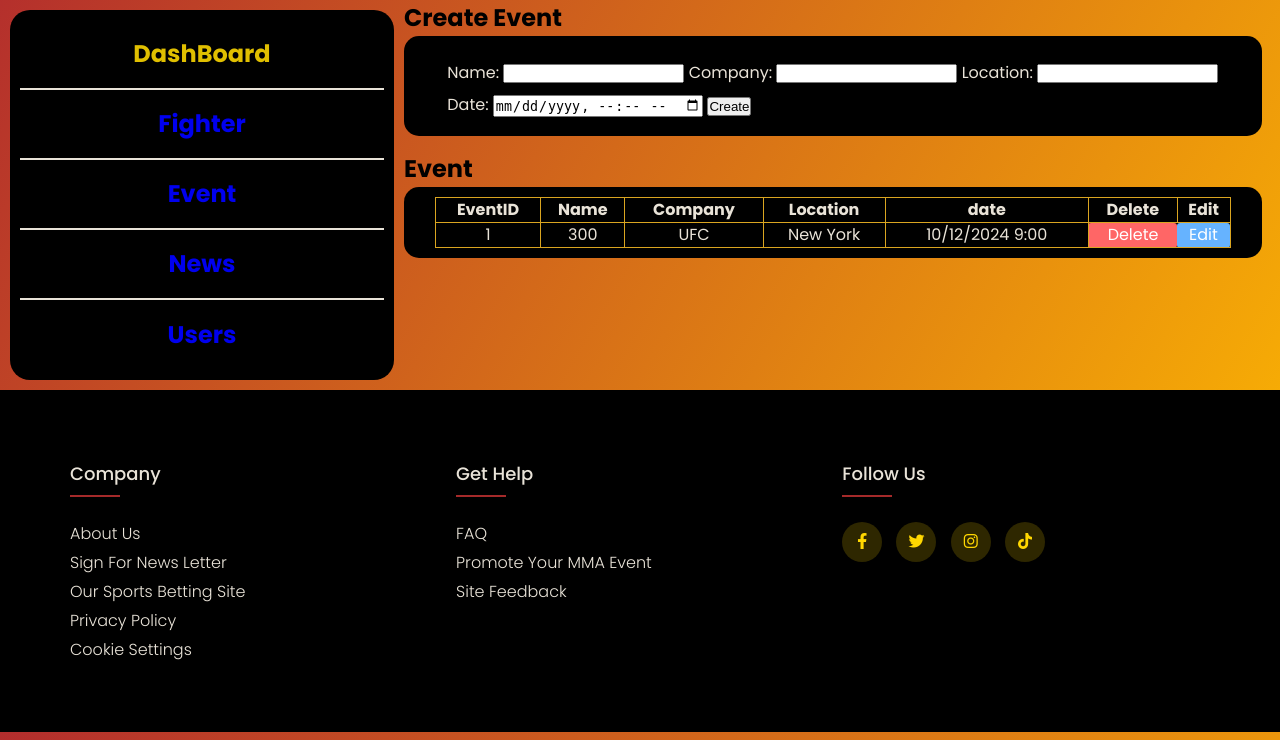
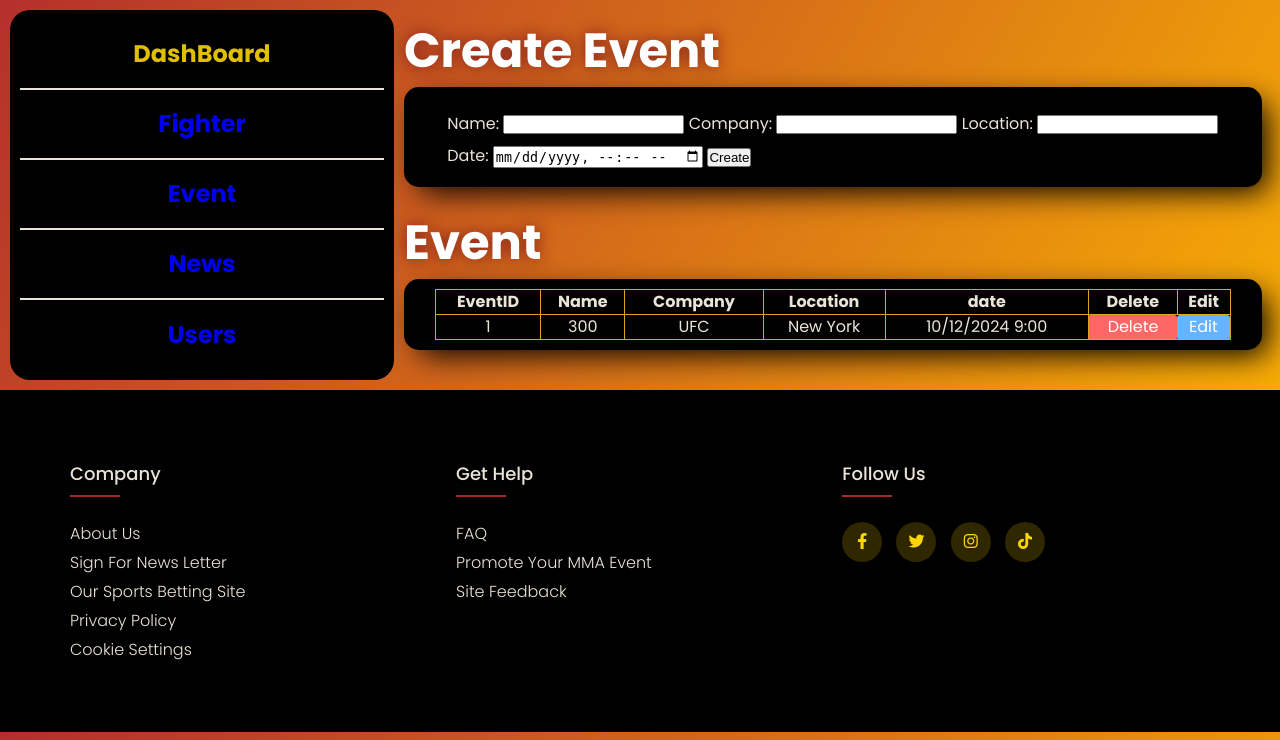
Before and after one commit to Liburn-Krasniqi/MMA-Event-Tracker, a PHP site: page /EventDB.php in a window 1280 px wide. Shown: the part 60-800 px from the top of the page. Run offline with PHP 8.4, Linux system fonts and the light colour scheme.

Commit message:
fixDash&Index

```diff
--- a/EventDB.php
+++ b/EventDB.php
@@ -33,7 +33,7 @@
 
 
                 <div class="Event">
-                    <h2>Create Event</h2>
+                    <h1>Create Event</h1>
                     <div class="fight">
                         <form action="">
                             <label for="name">Name:</label>
@@ -50,7 +50,7 @@
                             <input type="submit" value="Create">
                         </form>
                     </div>
-                        <h2>Event</h2>
+                        <h1>Event</h1>
                         <div class="fight " style="height:auto; padding:10px;">
 
                             <table>
--- a/Rankings.php
+++ b/Rankings.php
@@ -17,7 +17,7 @@
 
         <div class="divisions">
 
-            <div class="division-rank active">
+            <div class="division-rank">
                 <div class="rank-row">
                     <h5><span>Men's</span> Pound for Pound</h5>
                     <h2>Sean<br>Strickland</h2>
--- a/UserDB.php
+++ b/UserDB.php
@@ -28,7 +28,7 @@
         <div class="UpcomingEvents">
             <h2 class="EventPreview">DashBoard</h2>
             <h2 class="EventPreview"><a href="dashboard.php">Fighter</a> </h2>
-            <h2 class="EventPreview"><a href="#">Event</a></h2>
+            <h2 class="EventPreview"><a href="EventDB.php">Event</a></h2>
             <h2 class="EventPreview"><a href="NewsDB.php">News</a></h2>
             <h2 class="EventPreview"><a href="UserDB.php">Users</a></h2>
 
--- a/dashboard.php
+++ b/dashboard.php
@@ -33,7 +33,7 @@
 
 
                 <div class="Event">
-                    <h2>create Fighter</h2>
+                    <h1>Create Fighter</h1>
                     <div class="fight " style="height:auto; padding:10px;">
                         <form action="">
                             <label for="name">Name:</label>
@@ -50,7 +50,7 @@
                             <input type="submit" value="Create">
                         </form>
                     </div>
-                        <h2>Fighters</h2>
+                        <h1>Fighters</h1>
                         <div class="fight">
 
                             <table>
--- a/homepage.css
+++ b/homepage.css
@@ -9,8 +9,6 @@
     flex-wrap: wrap;
     align-items: center;
     border-radius: 20px;
-
-
 }
 .UpcomingEvents>h2:first-child{
     color: rgb(224, 191, 0);
@@ -22,6 +20,35 @@
     width: 100%;
     align-items: center;
     height: 70px;
+}
+
+.Upcoming-Events{
+    display: flex;
+    width: 30%;
+    color: var(--bardh);
+    margin: 10px;
+    padding: 10px;
+    justify-content: center;
+    flex-wrap: wrap;
+    align-items: center;
+    border-radius: 20px;
+}
+.Upcoming-Events>h2:first-child{
+    color: rgb(224, 191, 0);
+}
+.Upcoming-Events>h2{
+    display: flex;
+    justify-content: center;
+    color: white;
+    width: 100%;
+    align-items: center;
+    height: 70px;
+}
+
+h1{
+    color: white;
+    font-size: xxx-large;
+    text-shadow: 0px 0px 15px rgb(127, 31, 31);
 }
 .EventPreview{
     justify-content: baseline;
@@ -62,7 +89,6 @@
 }
 main{
     display: flex;
-
 }
 
 .Event{
@@ -73,6 +99,7 @@ main{
     align-items: stretch;
     flex-wrap: wrap;
     flex-direction: column;
+    margin-top: 15px;
 }
 .fight{
     display: flex;
@@ -84,8 +111,8 @@ main{
     justify-content: center;
     align-items: stretch;
     align-content: stretch;
-    margin-bottom: 15px;
-
+    margin-bottom: 20px;
+    box-shadow: 10px 10px 30px -5px black;
 }
 .name{
     display: flex;
--- a/index.php
+++ b/index.php
@@ -18,8 +18,8 @@
 
 
         </div>
-        <div class="UpcomingEvents">
-            <h2 class="EventPreview">UpcomingEvents</h2>
+        <div class="Upcoming-Events">
+            <h1 class="EventPreview">Upcoming Events</h1>
             <?php
                                 $db=new Userdb;
                                 $eventet=$db->getAllEvents();
```
